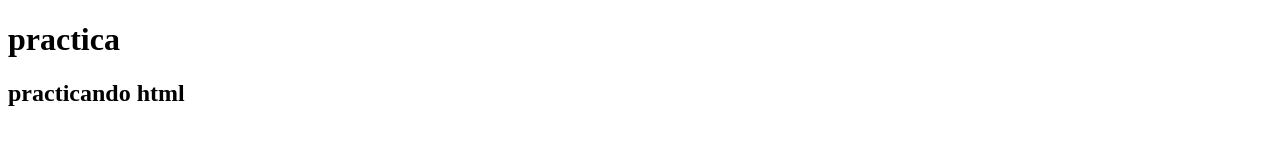
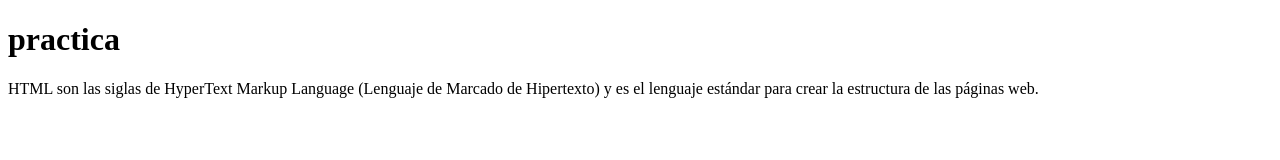
Before and after one commit to manueljose199-spec/practica-github-pages, a plain HTML site: page index.html in a window 1280 px wide. Drawn offline with Linux system fonts and the light colour scheme.

Commit message:
feat: se agrego información sobre html

```diff
--- a/index.html
+++ b/index.html
@@ -7,6 +7,6 @@
 </head>
 <body>
     <h1>practica</h1>
-    <h2>practicando html</h2>
+    <p>HTML son las siglas de HyperText Markup Language (Lenguaje de Marcado de Hipertexto) y es el lenguaje estándar para crear la estructura de las páginas web.</p>
 </body>
 </html>
```
